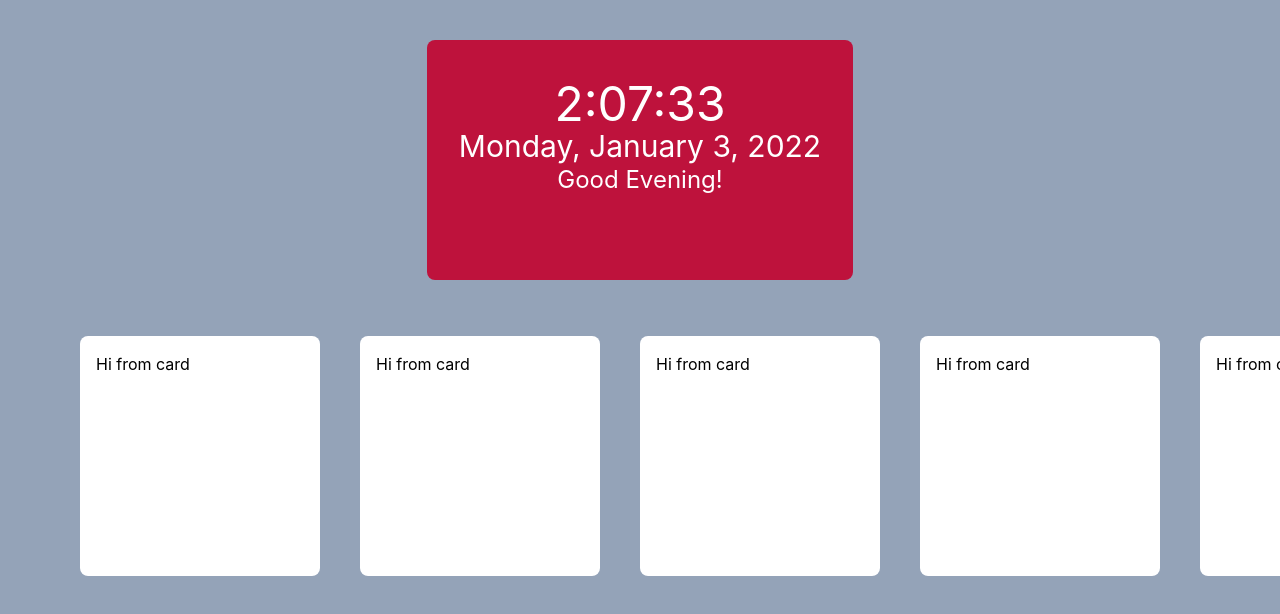
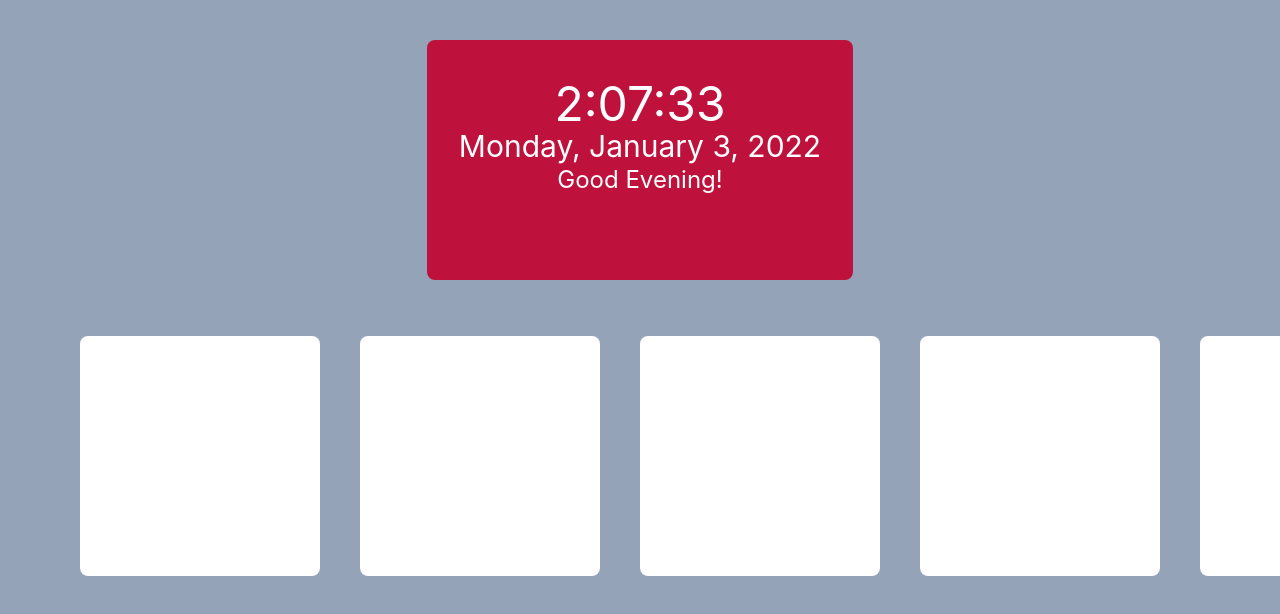
Before and after one commit to Bestest-Study-Group/bestest-chrome-extension, a React (Create React App) app: page / in a window 1280 px wide. Shown: the top 614 px of the page. Built offline with nearby package versions, Linux system fonts and the light colour scheme; no server answers.

Commit message:
[BCE-9] Top Sites now show up on cards
- Made the basic version of showing top sites on cards.

```diff
--- a/src/App.tsx
+++ b/src/App.tsx
@@ -3,14 +3,14 @@ import { useEffect, useState } from 'react'
 import Card from './templateComponents/Card'
 import CardRow from './templateComponents/CardRow';
 import TimeDisplay from './templateComponents/TimeDisplay';
+import './templateComponents/TopSites';
 
 function App() {
-
 	let cards = []
 	for(let i = 0; i < 10; i++){
 		cards.push(
 			<Card>
-				<h1>Hi from card</h1>
+				<h1 className='cardText'></h1>
 			</Card>
 		)
 	}
@@ -20,6 +20,7 @@ function App() {
 			<CardRow>
 				{cards}
 			</CardRow>
+			<p id='TopSitesDisplay'></p>
 		</div>
 	);
 }
--- /dev/null
+++ b/src/templateComponents/TopSites.ts
@@ -0,0 +1,12 @@
+export function OutputTopSites(topSites: chrome.topSites.MostVisitedURL[]) {
+    console.log(document.getElementsByClassName('cardText'));
+    let urlDisplay:HTMLCollectionOf<Element> = document.getElementsByClassName('cardText')!;
+
+    for (let i = 0; i < urlDisplay.length; i++) {
+        urlDisplay[i].innerHTML += "<a href='"+ topSites[i].url+"'>" + topSites[i].title + "</a>";
+    }
+}
+// console.log(document.getElementById('TopSitesDisplay'));
+if (chrome.topSites !== undefined) {
+    chrome.topSites.get(OutputTopSites);
+}
```
Also changed, not shown: public/manifest.json.
